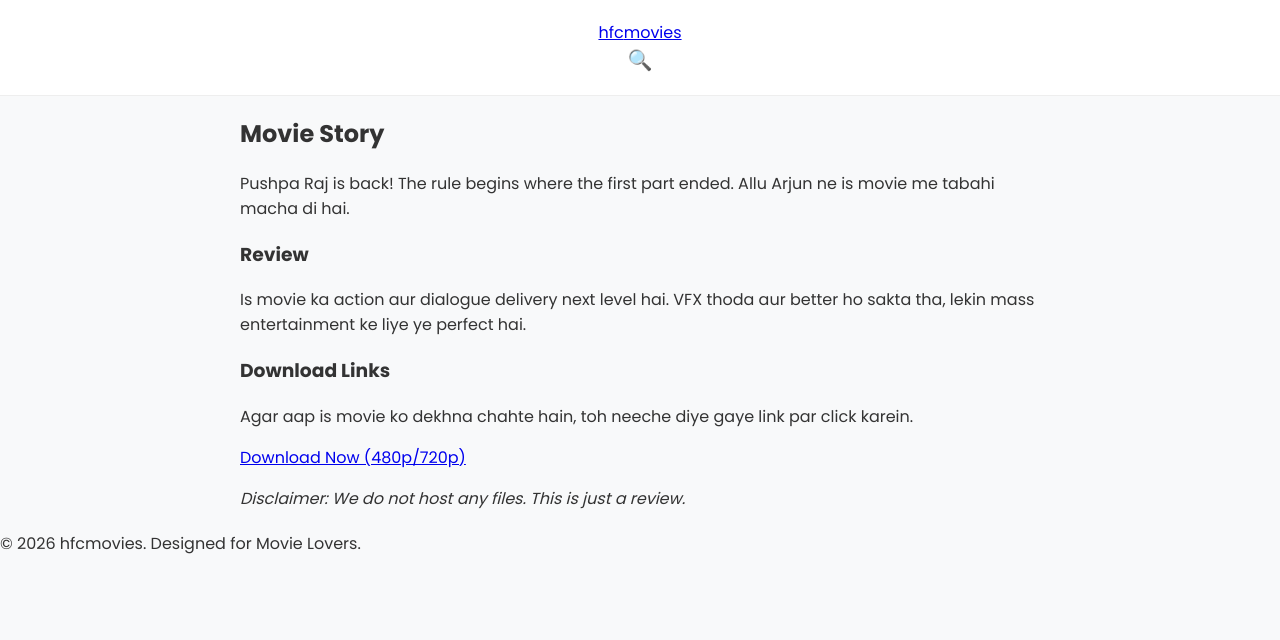
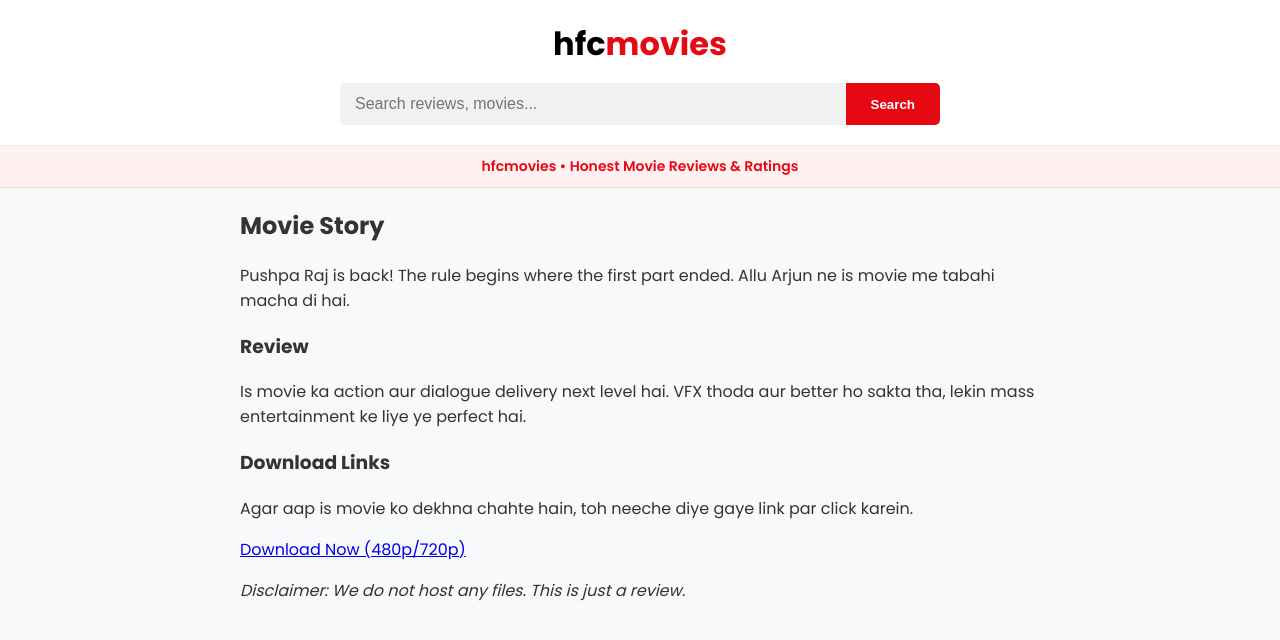
Before and after one commit to narpatprihar2004-boop/hfcmovies, a Jekyll site: the page built from _posts/2026-02-13-sample-movie.md, in a window 1280 px wide. Shown: the top 640 px of the page. Built offline with Jekyll 4.4.1, drawn with Linux system fonts in a browser that asks for light colours.

Commit message:
Update default.html

```diff
--- a/_layouts/default.html
+++ b/_layouts/default.html
@@ -3,23 +3,26 @@
 <head>
     <meta charset="UTF-8">
     <meta name="viewport" content="width=device-width, initial-scale=1.0">
-    <title>{{ page.title }} | {{ site.title }}</title>
-    <link rel="stylesheet" href="/assets/css/style.css">
+    <title>{{ page.title }}</title>
+    <link rel="stylesheet" href="{{ site.baseurl }}/assets/css/style.css">
 </head>
 <body>
 
     <header>
-        <a href="/" class="brand">hfc<span>movies</span></a>
-        <div style="font-size: 20px;">🔍</div>
+        <div class="logo">hfc<span>movies</span></div>
+        <div class="search-container">
+            <input type="text" placeholder="Search reviews, movies...">
+            <button>Search</button>
+        </div>
     </header>
+
+    <div class="tagline-bar">
+        hfcmovies • Honest Movie Reviews & Ratings
+    </div>
 
     <div class="container">
         {{ content }}
     </div>
 
-    <footer>
-        &copy; 2026 hfcmovies. Designed for Movie Lovers.
-    </footer>
-
 </body>
 </html>
```
